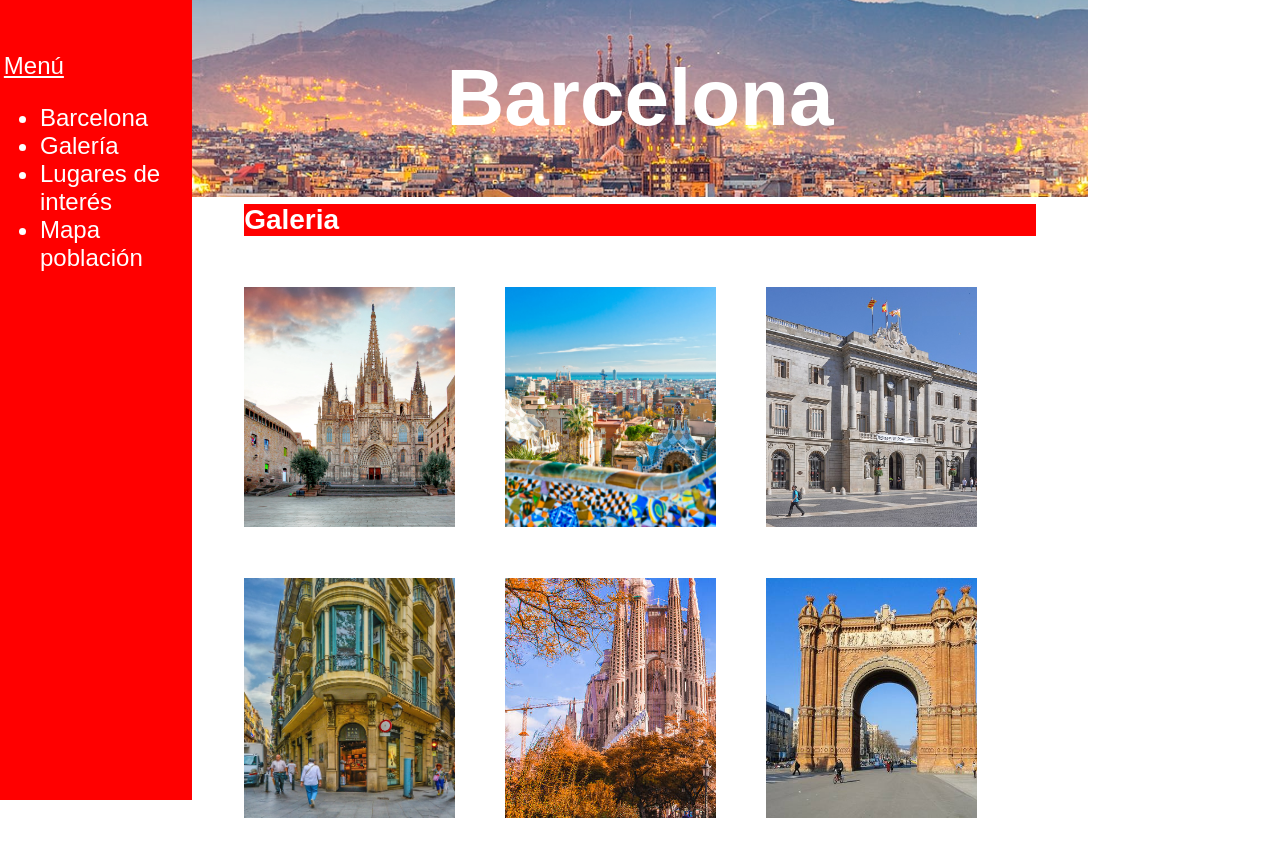
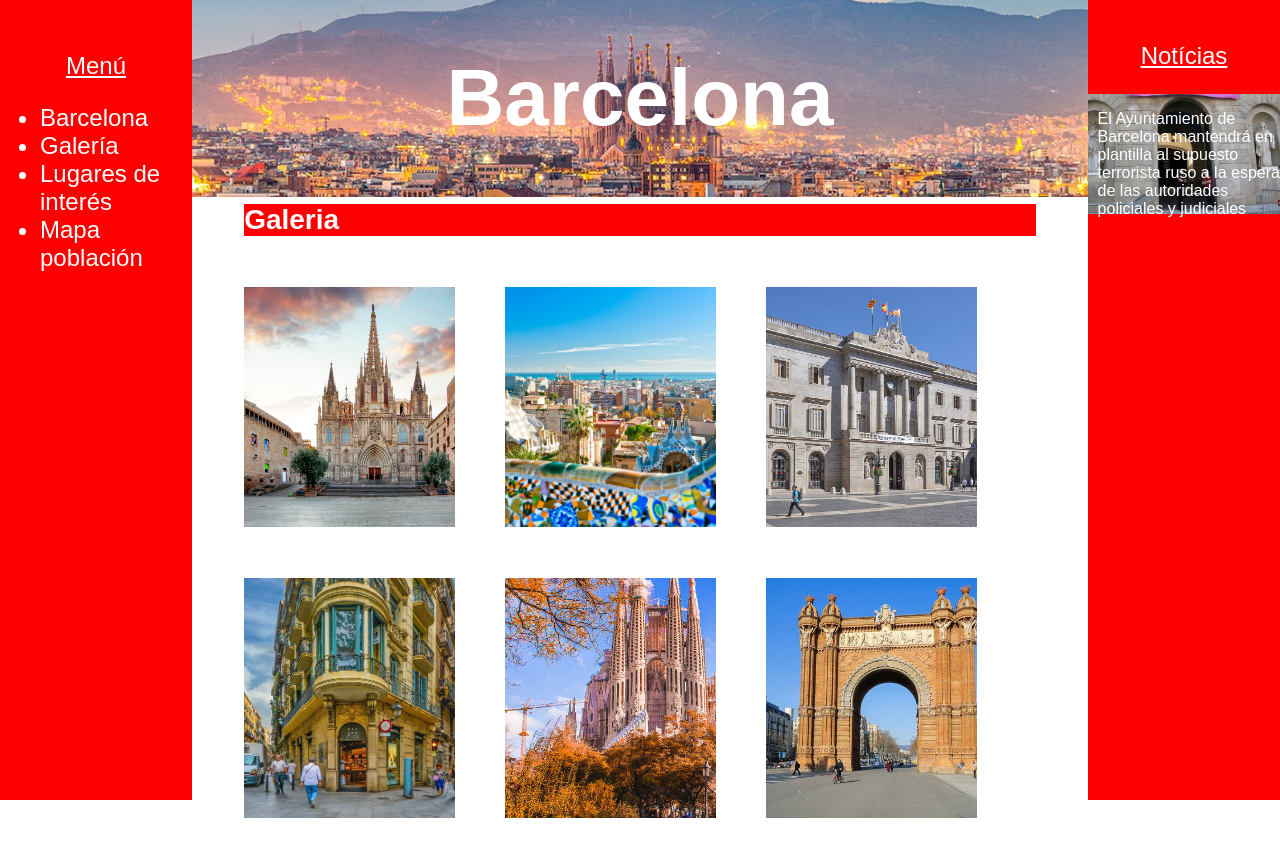
Before and after one commit to danielfont-z/2223_ASIX1_M4_UF1_A10_TurismeLocal_FontDaniel, a plain HTML site: page index.html in a window 1280 px wide. Shown: the top 846 px of the page. Drawn offline with Linux system fonts and the light colour scheme; a web font is replaced by a local one.

Commit message:
noticias columna

```diff
--- a/css/styles.css
+++ b/css/styles.css
@@ -65,9 +65,9 @@ body{
 }
 
 #menu{
-    padding-left: 2%;
     text-decoration: solid;
     font-size: 1.5rems;
+    text-align: center;
 }
 
 #galeria{
@@ -92,12 +92,13 @@ body{
 #second{
     width: 70%;
     margin-left: 15%;
+    float: left;
 }
 
 #third{
     width: 15%;
-    height: 100%;
-    float: right;
+    margin-left: 85%;
+    height: 100vh;
     position: fixed;
     color: white;
     background-color: red;
@@ -246,3 +247,21 @@ body{
 li{
     color: white;
 }
+
+#noticias{
+    text-align: center;
+}
+
+.news{
+    padding-left: 5%;
+    color: white;
+}
+
+#new1{
+    background-image: url(/img/noticia1.jpg);
+    background-position: center;
+    background-size: cover;
+    display: flex;
+    height: 15%;
+    width: 100%;
+}
--- a/index.html
+++ b/index.html
@@ -86,13 +86,10 @@
     </div>
     <div id="third">
         <br>
-        <p id="menu" style="text-decoration: underline; font-size: 1.5rem;">Menú</p>
-        <ul style="align-items: center;">
-            <a href="#barcelona"><li> Barcelona</li></a>
-            <a href="#galeria"><li> Galería</li></a>
-            <a href="#lugares"><li> Lugares de interés</li></a>
-            <a href="#mapa"><li> Mapa población</li></a>
-        </ul>
+        <p id="noticias" style="text-decoration: underline; font-size: 1.5rem;">Notícias</p>
+        <div id="new1">
+            <p class="news">El Ayuntamiento de Barcelona mantendrá en plantilla al supuesto terrorista ruso a la espera de las autoridades policiales y judiciales</p>
+        </div>
     </div>
 </div>
 </body>
```
Also changed, not shown: img/noticia1.jpg (added).
